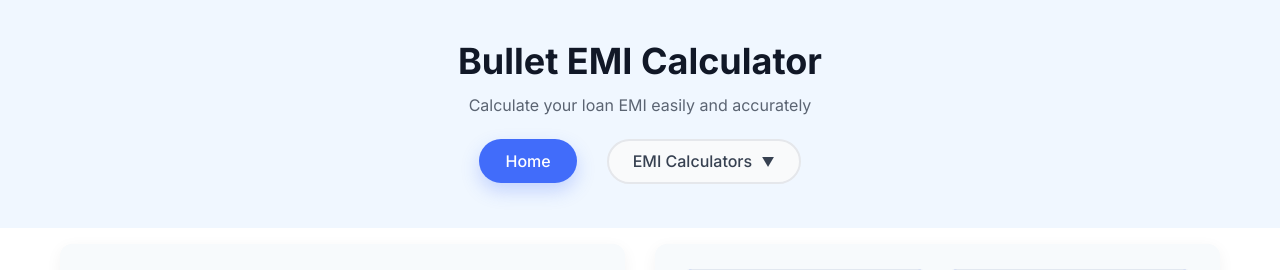
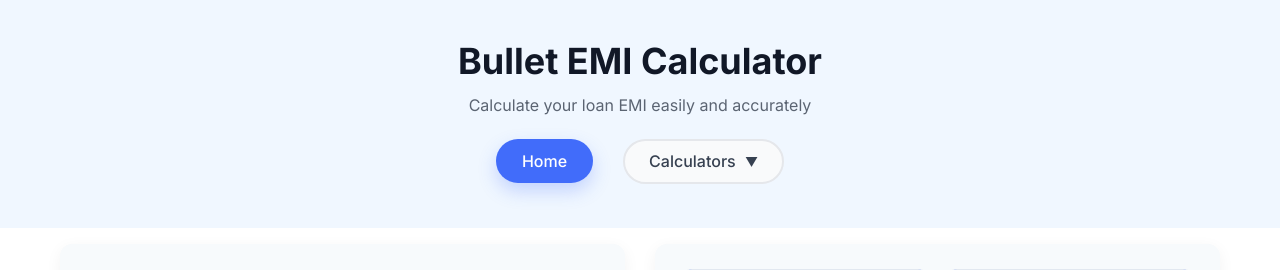
Before and after one commit to Invigo-Info/new-emi-calculators, a Python web app: template templates/bullet_emi_calculator.html in a window 1280 px wide. Shown: the top 270 px of the page. Run offline with Jinja, Linux system fonts and the light colour scheme; the template is opened without the code that fills it, so the values that code supplies are empty.

Commit message:
Update header_nav_component.html

```diff
--- a/templates/header_nav_component.html
+++ b/templates/header_nav_component.html
@@ -28,7 +28,7 @@
                 </div>
 
                 <div class="emi-nav-item emi-mega-menu-wrapper">
-                    <a href="#" class="emi-nav-button" onclick="return false;">EMI Calculators <span class="emi-dropdown-arrow">▼</span></a>
+                    <a href="#" class="emi-nav-button" onclick="return false;">Calculators <span class="emi-dropdown-arrow">▼</span></a>
                     <div class="emi-mega-menu-dropdown">
                         <div class="emi-mega-menu-grid">
                             <div class="emi-mega-menu-section">
```
